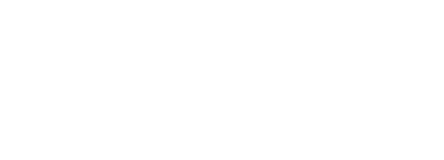
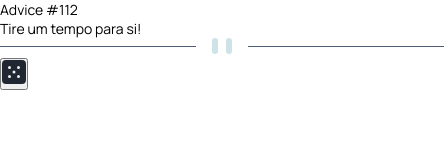
Before and after one commit to PedroCastrro/Gerador-de-Conselhos, a plain HTML site: page index.html in a window 390 px wide. Shown: the whole page, 444 px wide, since content can reach past the window. Drawn offline with Linux system fonts and the light colour scheme.

Commit message:
Estrutura HTML and CSS Global

```diff
--- /dev/null
+++ b/Styles/Global.css
@@ -0,0 +1,44 @@
+* {
+    margin: 0;
+    padding: 0;
+    box-sizing: border-box;
+}
+
+:root {
+    --cyan-100: hsl(193, 38%, 86%);
+    --green-500: hsl(150, 100%, 66%);
+
+    --gray-700: hsl(217, 19%, 38%);
+    --gray-800: hsl(217, 19%, 24%);
+    --gray-900: hsl(218, 23%, 16%);
+
+}
+
+@media (max-width: 1080px) {
+    html {
+        font-size: 93.75%;
+    }
+}
+
+@media (max-width: 720px) {
+    html {
+        font-size: 87.5%;
+    }
+}
+
+body,
+input,
+textarea,
+select,
+button {
+    font: 400 1rem "Manrope", sans-serif;
+}
+
+button {
+    cursor: pointer;
+}
+
+a {
+    color: inherit;
+    text-decoration: none;
+}
--- a/index.html
+++ b/index.html
@@ -1,13 +1,38 @@
 <!DOCTYPE html>
 <html lang="en">
-<head>
-    <meta charset="UTF-8">
-    <meta http-equiv="X-UA-Compatible" content="IE=edge">
-    <link rel="stylesheet" href="styles.css">
-    <meta name="viewport" content="width=device-width, initial-scale=1.0">
-    <title>Document</title>
-</head>
-<body>
+  <head>
+    <meta charset="UTF-8" />
+    <meta http-equiv="X-UA-Compatible" content="IE=edge" />
+    <link rel="stylesheet" href="./Styles/Global.css" />
+    <link rel="stylesheet" href="./Styles/Styles.css" />
+    <meta name="viewport" content="width=device-width, initial-scale=1.0" />
+    <link rel="preconnect" href="https://fonts.googleapis.com" />
+    <link rel="preconnect" href="https://fonts.gstatic.com" crossorigin />
+    <link
+      href="https://fonts.googleapis.com/css2?family=Manrope:wght@300;400;600;800&display=swap"
+      rel="stylesheet"
+    />
+    <title>Random Advice Generator</title>
+  </head>
+  <body>
 
-</body>
+    <main class="container">
+
+        <div class="wrapper">
+            <p>Advice #112</p>
+
+            <blockquote>
+                Tire um tempo para si!
+            </blockquote>
+
+            <img src="./imagens/pattern-divider-desktop.svg" alt="Divisor">
+
+            <button type="button">
+                <img src="./imagens/icon-dice.svg" alt="icon">
+            </button>
+        </div>
+
+    </main>
+
+  </body>
 </html>
--- a/styles.css
+++ /dev/null
@@ -1,15 +0,0 @@
-* {
-    margin: 0;
-    padding: 0;
-    box-sizing: border-box;
-}
-
-:root {
-    --cyan-100: hsl(193, 38%, 86%);
-    --green-500: hsl(150, 100%, 66%);
-
-    --gray-700: hsl(217, 19%, 38%);
-    --gray-800: hsl(217, 19%, 24%);
-    --gray-900: hsl(218, 23%, 16%);
-
-}
```
Also changed, not shown: Styles/Styles.css (added), imagens/favicon-32x32.png (added), imagens/icon-dice.svg (added), imagens/pattern-divider-desktop.svg (added), imagens/pattern-divider-mobile.svg (added).
